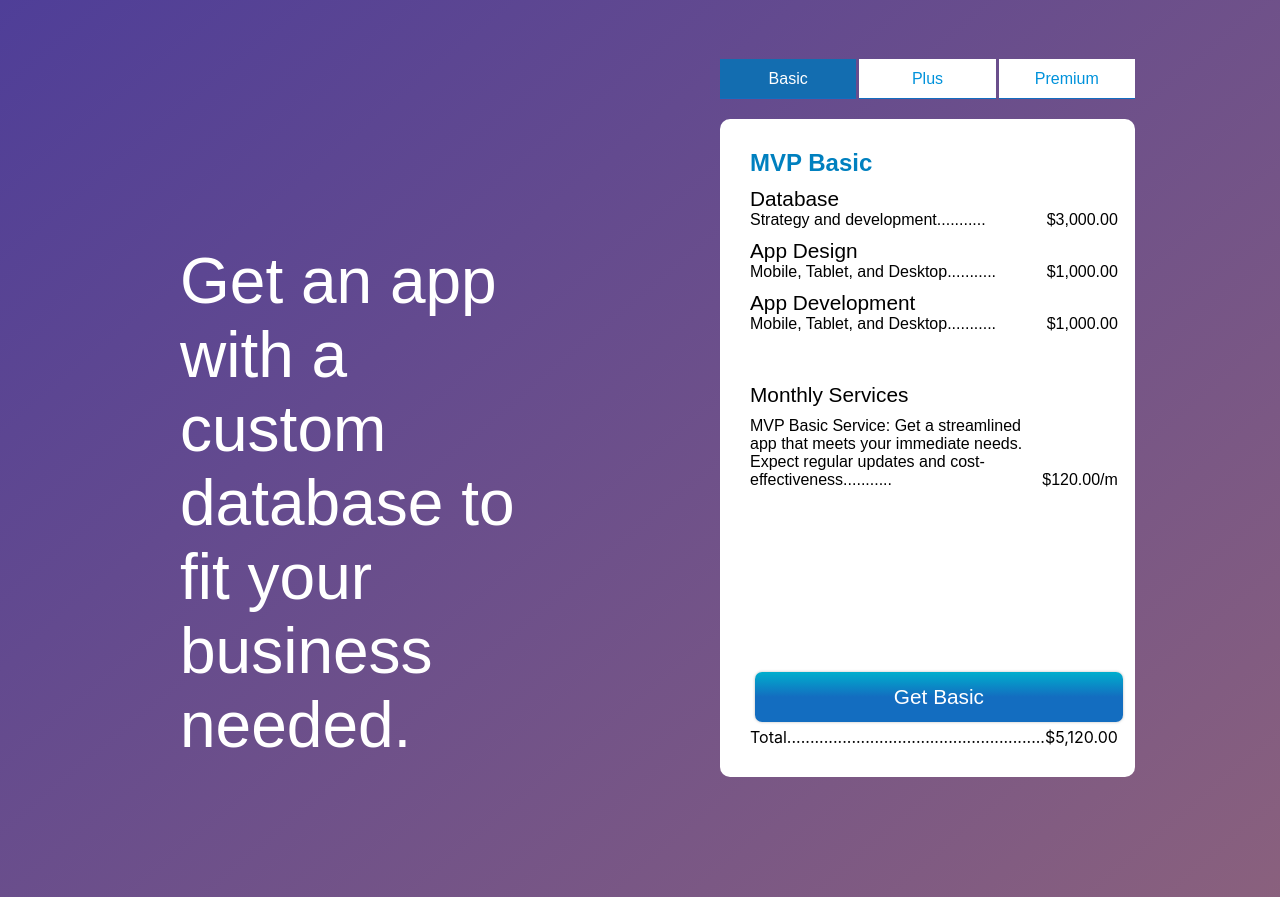
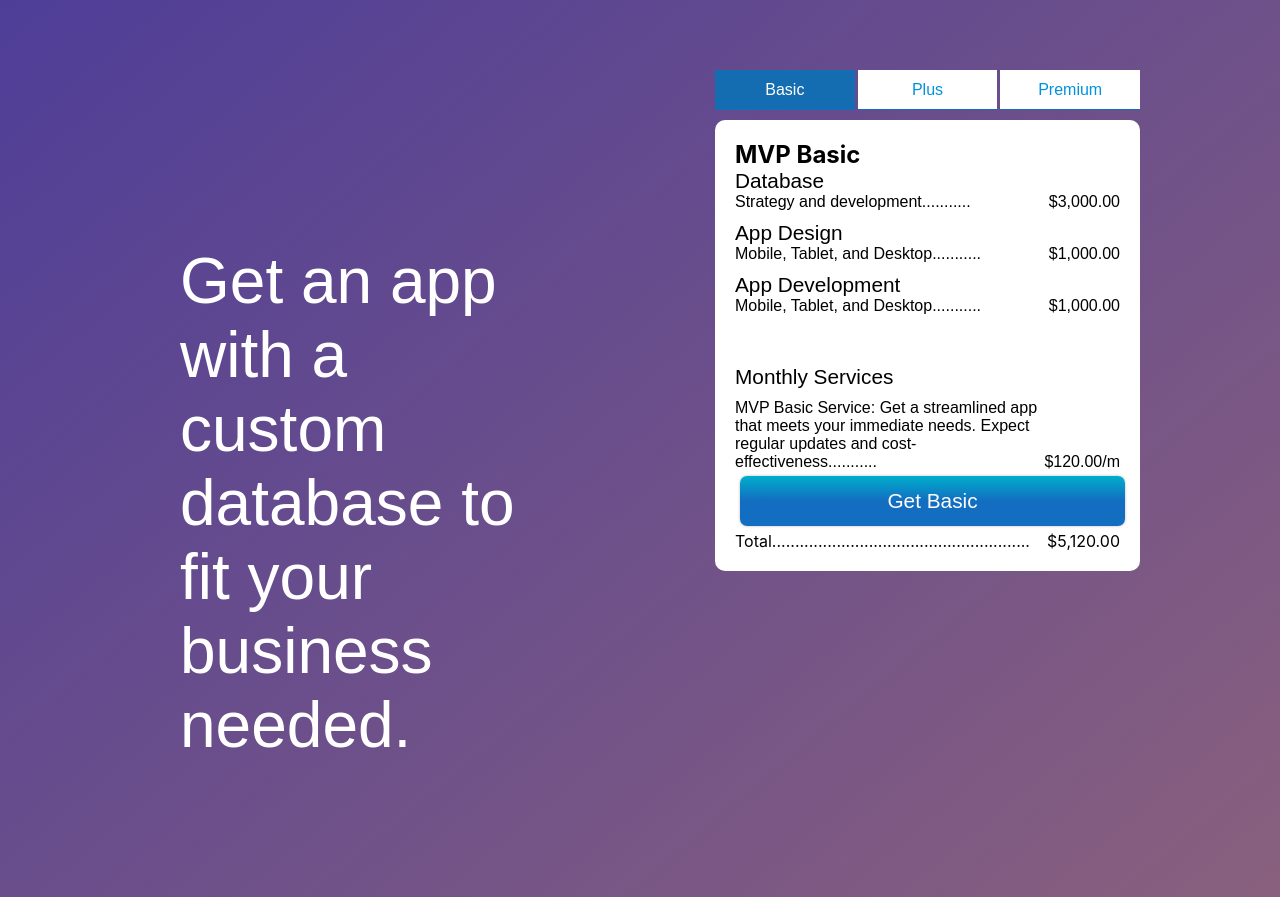
Before and after one commit to louieLouie117/lcDataSolution, a React (Create React App) app in the folder client/: page / in a window 1280 px wide. Shown: the part 1340-2237 px from the top of the page. Built offline with nearby package versions, Linux system fonts and the light colour scheme.

Commit message:
TipsUpdated

```diff
--- a/client/src/components/LandingPage/Services.jsx
+++ b/client/src/components/LandingPage/Services.jsx
@@ -155,7 +155,7 @@ const premiumServiceHandler = () => {
                     </aside>
 
                     <main>
-                    <ul className='ServicesCard ServiceBackground'>
+                    <ul className='ServiceBackground'>
                     <div className="MonthlyOptions">
                                     <button style={basicServiceBTNStyles} onClick={() => basicServiceHandler()}>Basic</button>
 
--- a/client/src/modules/ServicesStyles.css
+++ b/client/src/modules/ServicesStyles.css
@@ -7,22 +7,33 @@
 .Services-Container>header>h1{
     font: 2em sans-serif;
 }
-.ServicesCard {
+.ServicesCard{
     display: grid;
     justify-content: center;
     row-gap: 20px;
     align-items: center;
-    /* background-color: white; */
+    background-color: white;
     border-radius: 10px;
     margin: 5px;
 
 
 }
 
+.ServiceBackground{
+    display: grid;
+    row-gap: 10px;
+}
+.ServiceBackground>li{
+    background-color: white;
+    padding: 20px;
+    border-radius: 10px;
+}
+
 .ServicesCard>h1{
     font: 2em sans-serif;
-    color: white;
+    color: black;
     margin: 10px;
+    padding: 20px;
 }
 
 
```
